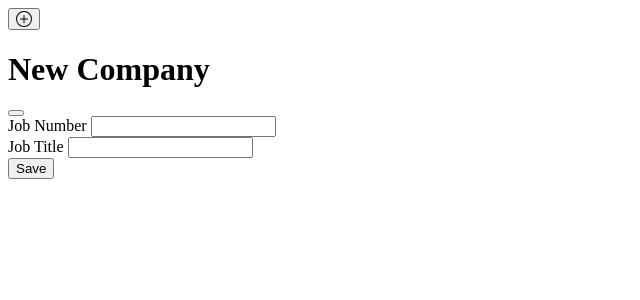
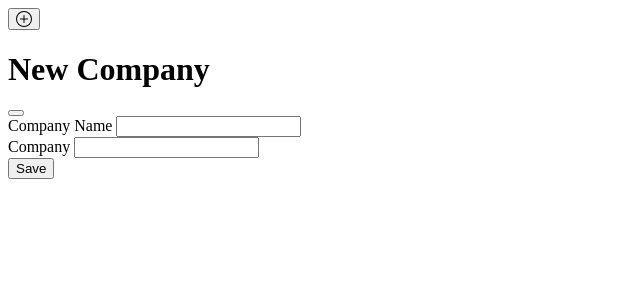
Before and after one commit to jordanburdette2/finalhw3, a PHP site: page /view-company-newform.php in a window 1280 px wide. Shown: the top 300 px of the page, without its empty margins (0-640 px from the left). Run offline with PHP 8.4, Linux system fonts and the light colour scheme.

Commit message:
Update view-company-newform.php

```diff
--- a/view-company-newform.php
+++ b/view-company-newform.php
@@ -17,12 +17,12 @@
       <div class="modal-body">
         <form method="post" action="">
             <div class="mb-3">
-              <label for="cName" class="form-label">Job Number</label>
-              <input type="text" class="form-control" id="jNumber" name="jNumber">
+              <label for="cName" class="form-label">Company Name</label>
+              <input type="text" class="form-control" id="cName" name="cName">
             </div>
             <div class="mb-3">
-              <label for="jType" class="form-label">Job Title</label>
-              <input type="text" class="form-control" id="jTitle" name="jTitle">
+              <label for="cType" class="form-label">Company</label>
+              <input type="text" class="form-control" id="cType" name="cType">
             </div>
               <input type="hidden" name="actionType" value="Add">
             <button type="submit" class="btn btn-primary">Save</button>
```
